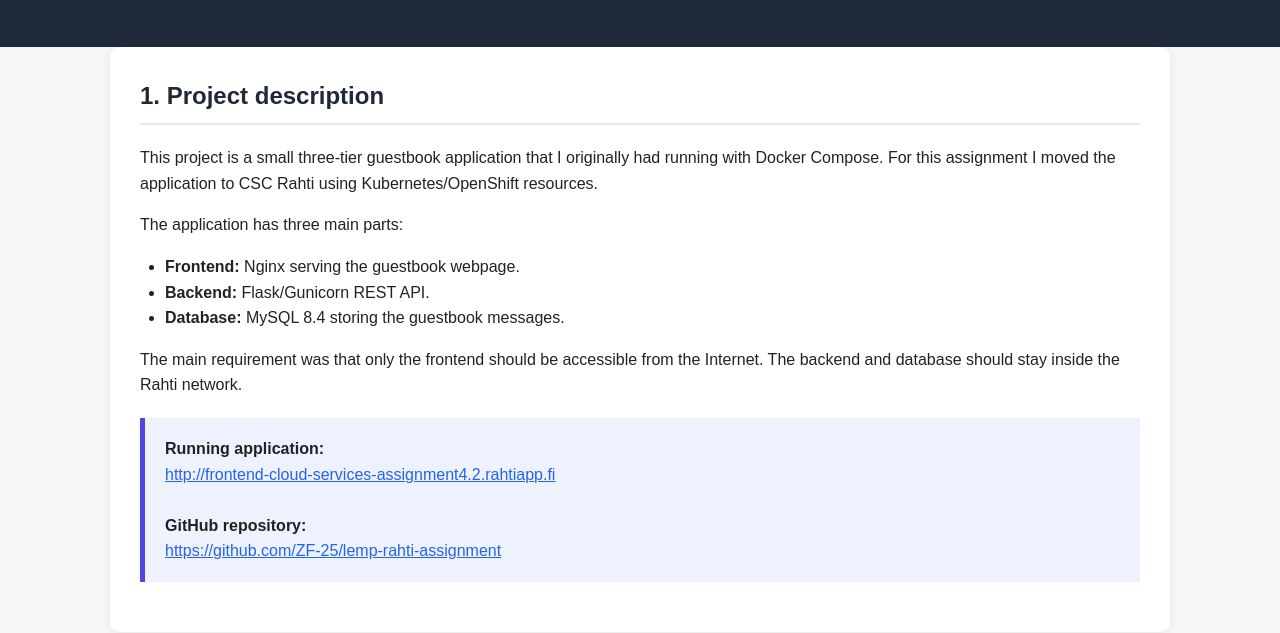
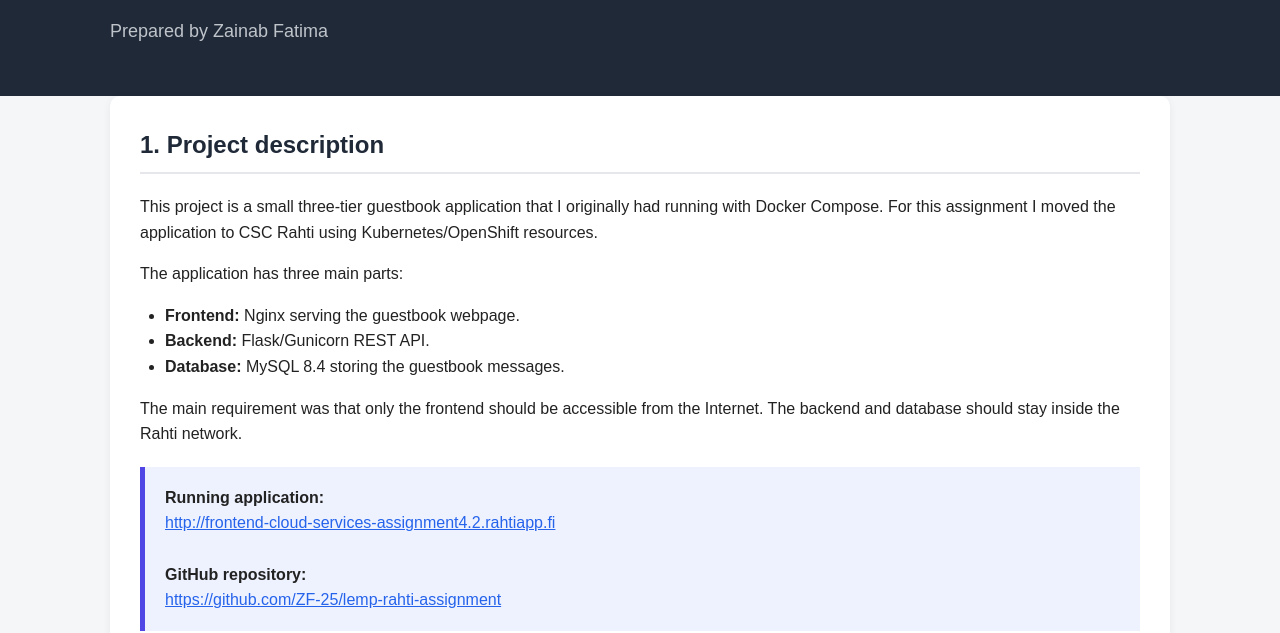
Before and after one commit to ZF-25/lemp-rahti-assignment, a plain HTML site: page frontend/docs.html in a window 1280 px wide. Shown: the part 175-808 px from the top of the page. Drawn offline with Linux system fonts and the light colour scheme.

Commit message:
Add author to documentation

```diff
--- a/frontend/docs.html
+++ b/frontend/docs.html
@@ -184,6 +184,13 @@
         padding-left: 25px;
       }
 
+     .author {
+        margin-top: 20px;
+        font-size: 18px;
+        font-weight: 500;
+        opacity: 0.9;
+     }
+
       footer {
         text-align: center;
         color: #6b7280;
@@ -215,6 +222,7 @@
           Three-tier application converted from Docker Compose to
           Kubernetes/OpenShift on Rahti.
         </p>
+        <p class="author">Prepared by Zainab Fatima</p>
       </div>
     </header>
 
```
